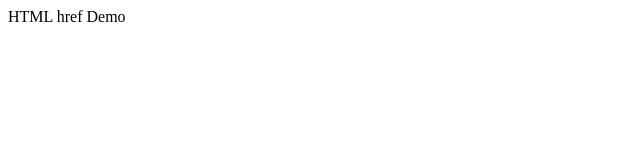
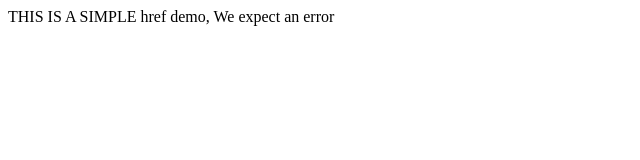
Before and after one commit to glory-ka/knowledgeTrace, a website: page index.html in a window 1280 px wide. Shown: the whole page, without its empty margins (0-640 px from the left). Drawn offline with Linux system fonts and the light colour scheme.

Commit message:
Wed, Feb 9, 2022, 4:47 AM +00:00

```diff
--- a/index.html
+++ b/index.html
@@ -2,7 +2,15 @@
 <html lan='en'>
 
     <head>
-        <meta
+        <meta charset='UTF-8' />
+        <meta name='viewport' content='width=device-width, initial-scale=1.0' />
         <title>HTML href Demo</title>
+
+        <link type='stylesheet' href='/firstDir/SecondDri/style.css' />
     </head>
+
+    <body>
+        THIS IS A SIMPLE href demo, We expect an error
+    </body>
+
 </html>
```
